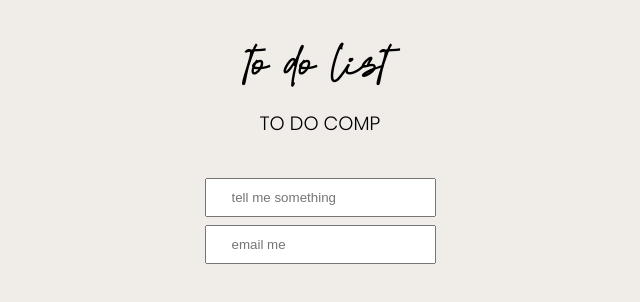
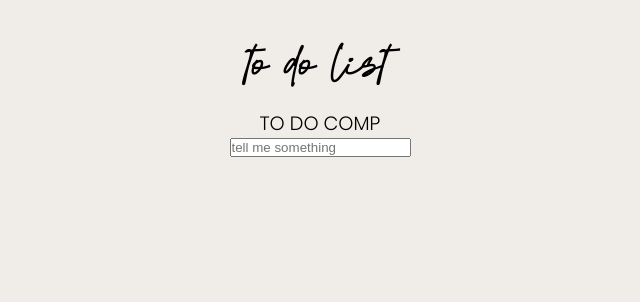
Before and after one commit to nadiamariduena/todo-list-usestate-exercise, a React (Create React App) app: page / in a window 1280 px wide. Shown: the top 302 px of the page, without its empty margins (320-960 px from the left). Built offline with nearby package versions, Linux system fonts and the light colour scheme.

Commit message:
preventdefault

```diff
--- a/src/Form.jsx
+++ b/src/Form.jsx
@@ -1,6 +1,6 @@
 import React, { useState } from "react";
 
-//
+//block 1
 const useInputValue = (initialState) => {
   const [value, setValue] = useState(initialState);
   return {
@@ -9,17 +9,21 @@ const useInputValue = (initialState) => {
   };
 };
 
-const Form = () => {
-  //
+const Form = ({ onSubmit }) => {
+  // block 2
   const text = useInputValue("");
-  const email = useInputValue("");
 
   //
   return (
-    <div className="input-container">
+    <form
+      onSubmit={(e) => {
+        e.preventDefault();
+        onSubmit(text.value);
+      }}
+      className="form-input"
+    >
       <input {...text} className="form-input" placeholder="tell me something" />
-      <input {...email} className="form-input" placeholder="email me" />
-    </div>
+    </form>
   );
 };
 
```
Also changed, not shown: 1 other file (tests, documents, lock files or other folders).
